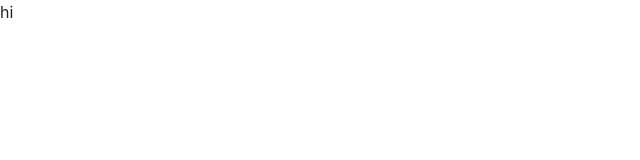
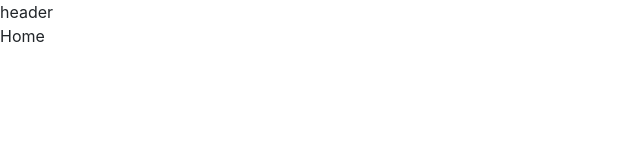
Before and after one commit to amiralimomo/flowmovie, a React (Create React App) app: page / in a window 1280 px wide. Shown: the top 160 px of the page, without its empty margins (0-640 px from the left). Built offline with nearby package versions, Linux system fonts and the light colour scheme.

Commit message:
create route for home and create header comp

```diff
--- a/src/App.js
+++ b/src/App.js
@@ -1,10 +1,17 @@
 
 import React from "react";
-
+import { BrowserRouter as Router ,Routes,Route } from "react-router-dom";
+import {Home} from './components/home';
+import { Header } from "./shared/header";
 function App() {
   return (
   <React.Fragment>
-    hi
+   <Router>
+    <Header/>
+    <Routes>
+      <Route path="/" element={<Home/>}/>
+    </Routes>
+   </Router>
   </React.Fragment>
   );
 }
--- /dev/null
+++ b/src/components/home.js
@@ -0,0 +1,3 @@
+export const Home=()=>{
+    return <div>Home</div>
+}
--- /dev/null
+++ b/src/shared/header.js
@@ -0,0 +1,6 @@
+import './header.css';
+export const Header = () => {
+    return (
+    <div className="">header</div>
+    )
+}
```
Also changed, not shown: src/shared/header.css (added).
